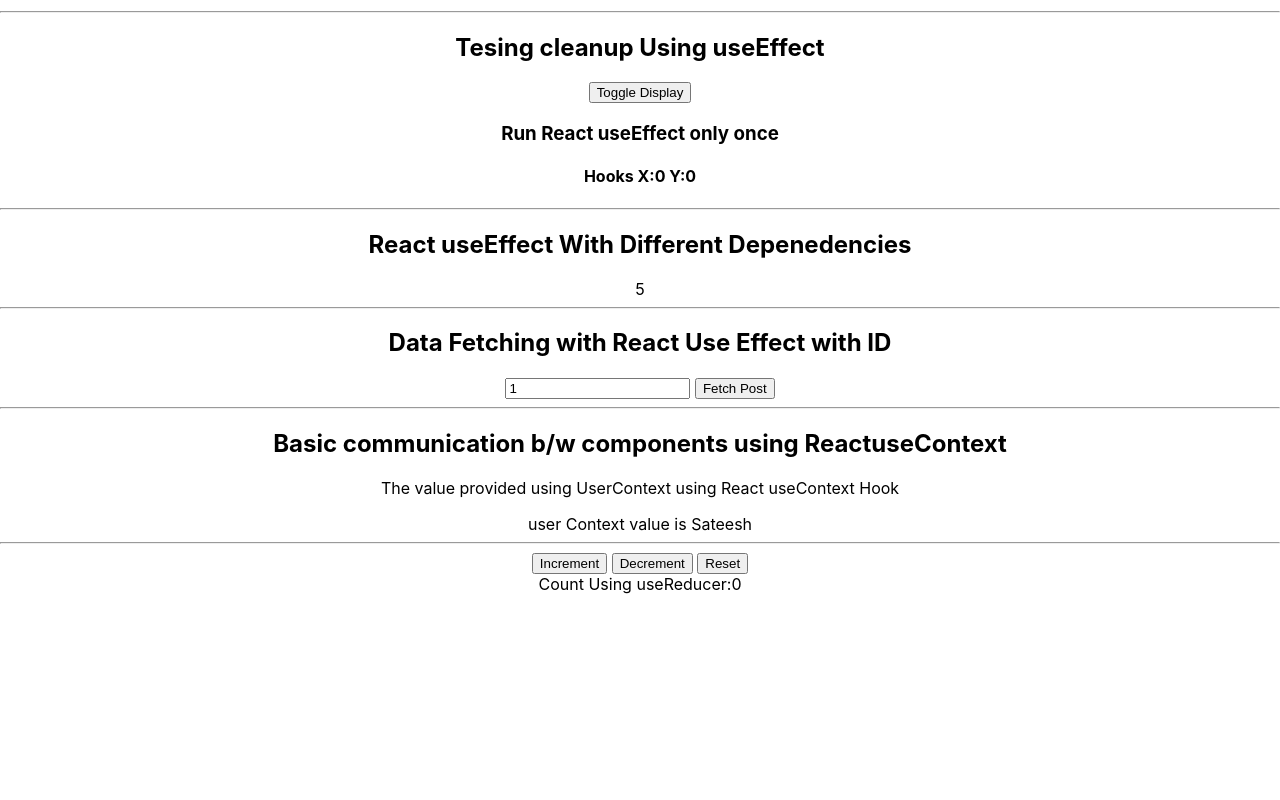
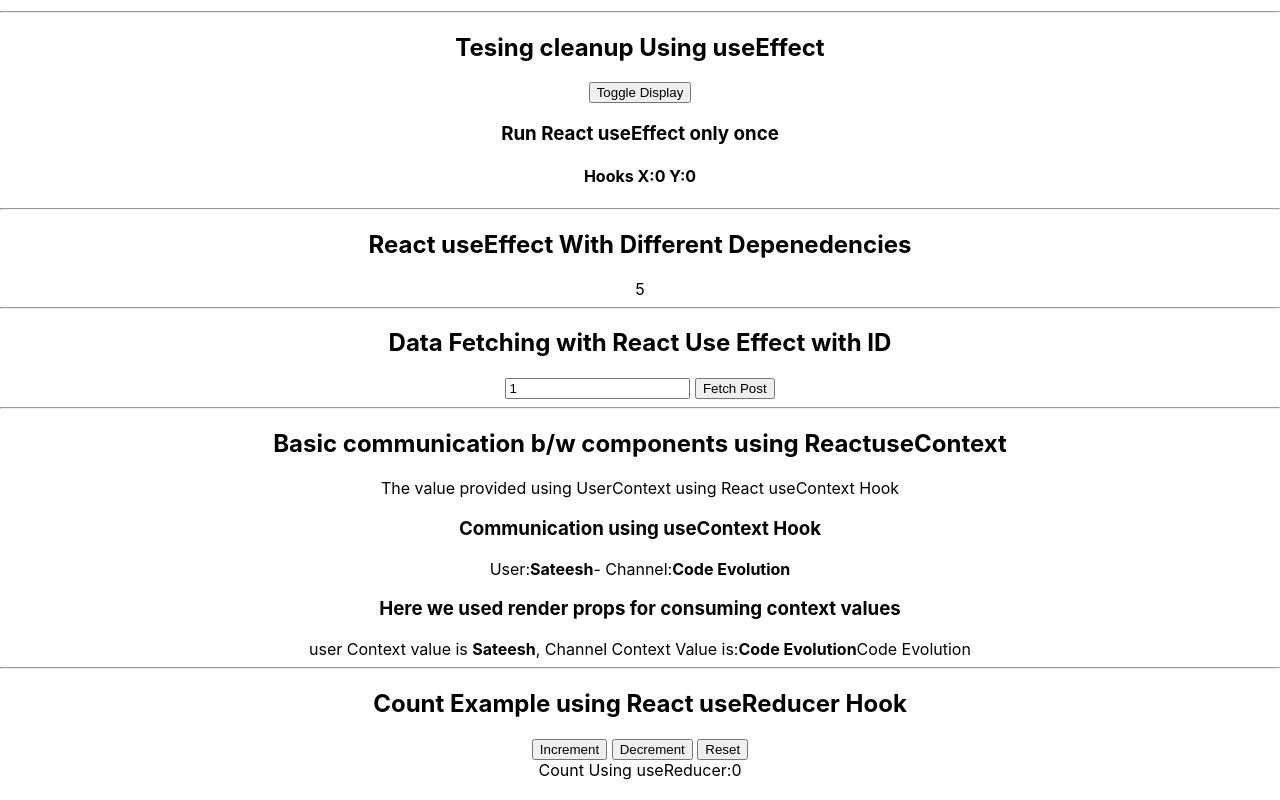
Before and after one commit to msateesh900/react-hooks-by-ms, a React (Create React App) app: page / in a window 1280 px wide. Shown: the part 1105-1905 px from the top of the page. Before the commit the page ends 1719 px from the top, so only its background shows below. Built offline with nearby package versions, Linux system fonts and the light colour scheme; no server answers.

Commit message:
updated naming convention & Completed usecases using React useContext Hook

```diff
--- a/src/App.js
+++ b/src/App.js
@@ -11,7 +11,7 @@ import RunReactuseEffectOnlyOnce from "./components/ReactuseEffect/RunReactuseEf
 import CleanupWithReactuseEffect from "./components/ReactuseEffect/CleanupWithReactuseEffect";
 import ReactuseEffectWithDifferentDepenedencies from "./components/ReactuseEffect/ReactuseEffectWithDifferentDepenedencies";
 import DataFetchingWIthReactuseEffectWithSpecificID from "./components/ReactuseEffect/DataFetchingWIthReactuseEffectWithSpecificID";
-import CommunicationusingReactuseContextHook from "./components/ReactuseContext/BasicuseCase/CommunicationusingReactuseContextHook";
+import CommunicationusingReactuseContextHook from "./components/ReactuseContext/BasicUseCase/CommunicationusingReactuseContextHook";
 
 export const userContext = React.createContext();
 
--- a/src/components/ReactuseContext/BasicuseCase/CommunicationusingReactuseContextHook.js
+++ b/src/components/ReactuseContext/BasicuseCase/CommunicationusingReactuseContextHook.js
@@ -2,6 +2,8 @@ import React from "react";
 import ComponentC from "./ComponentC";
 
 export const UserContext = React.createContext();
+
+export const ChannelContext = React.createContext();
 
 function CommunicationusingReactuseContextHook() {
   return (
@@ -11,7 +13,9 @@ function CommunicationusingReactuseContextHook() {
       <h2>Basic communication b/w components using ReactuseContext</h2>
       <p>The value provided using UserContext using React useContext Hook</p>
       <UserContext.Provider value={"Sateesh"}>
-        <ComponentC />
+        <ChannelContext.Provider value={"Code Evolution"}>
+          <ComponentC />
+        </ChannelContext.Provider>
       </UserContext.Provider>
     </div>
   );
--- a/src/components/ReactuseContext/BasicuseCase/ComponentE.js
+++ b/src/components/ReactuseContext/BasicuseCase/ComponentE.js
@@ -1,9 +1,19 @@
-import React from "react";
+import React, { useContext } from "react";
 import ComponentF from "./ComponentF";
 
+import {
+  UserContext,
+  ChannelContext,
+} from "./CommunicationusingReactuseContextHook";
 function ComponentE() {
+  const user = useContext(UserContext);
+  const channel = useContext(ChannelContext);
   return (
     <div>
+      <h3>Communication using useContext Hook</h3>
+      <p>
+        User:<b>{user}</b>- Channel:<b>{channel}</b>
+      </p>
       <ComponentF />
     </div>
   );
--- a/src/components/ReactuseContext/BasicuseCase/ComponentF.js
+++ b/src/components/ReactuseContext/BasicuseCase/ComponentF.js
@@ -1,12 +1,28 @@
 import React from "react";
-import { UserContext } from "./CommunicationusingReactuseContextHook";
+import {
+  UserContext,
+  ChannelContext,
+} from "./CommunicationusingReactuseContextHook";
 
 function ComponentF() {
   return (
     <div>
+      <h3>Here we used render props for consuming context values</h3>
       <UserContext.Consumer>
         {(user) => {
-          return <div>user Context value is {user}</div>;
+          return (
+            <ChannelContext.Consumer>
+              {(channel) => {
+                return (
+                  <div>
+                    user Context value is <b>{user}</b>, Channel Context Value
+                    is:<b>{channel}</b>
+                    {channel}
+                  </div>
+                );
+              }}
+            </ChannelContext.Consumer>
+          );
         }}
       </UserContext.Consumer>
     </div>
--- a/src/components/ReactuseReducer/ReactuseReducer.js
+++ b/src/components/ReactuseReducer/ReactuseReducer.js
@@ -38,6 +38,7 @@ function ReactuseReducer() {
   const [count, dispatch] = useReducer(reducer, initialState);
   return (
     <div>
+      <h2>Count Example using React useReducer Hook</h2>
       <button onClick={() => dispatch("increment")}>Increment</button>&nbsp;
       <button onClick={() => dispatch("decrement")}>Decrement</button>&nbsp;
       <button onClick={() => dispatch("reset")}>Reset</button>
```
